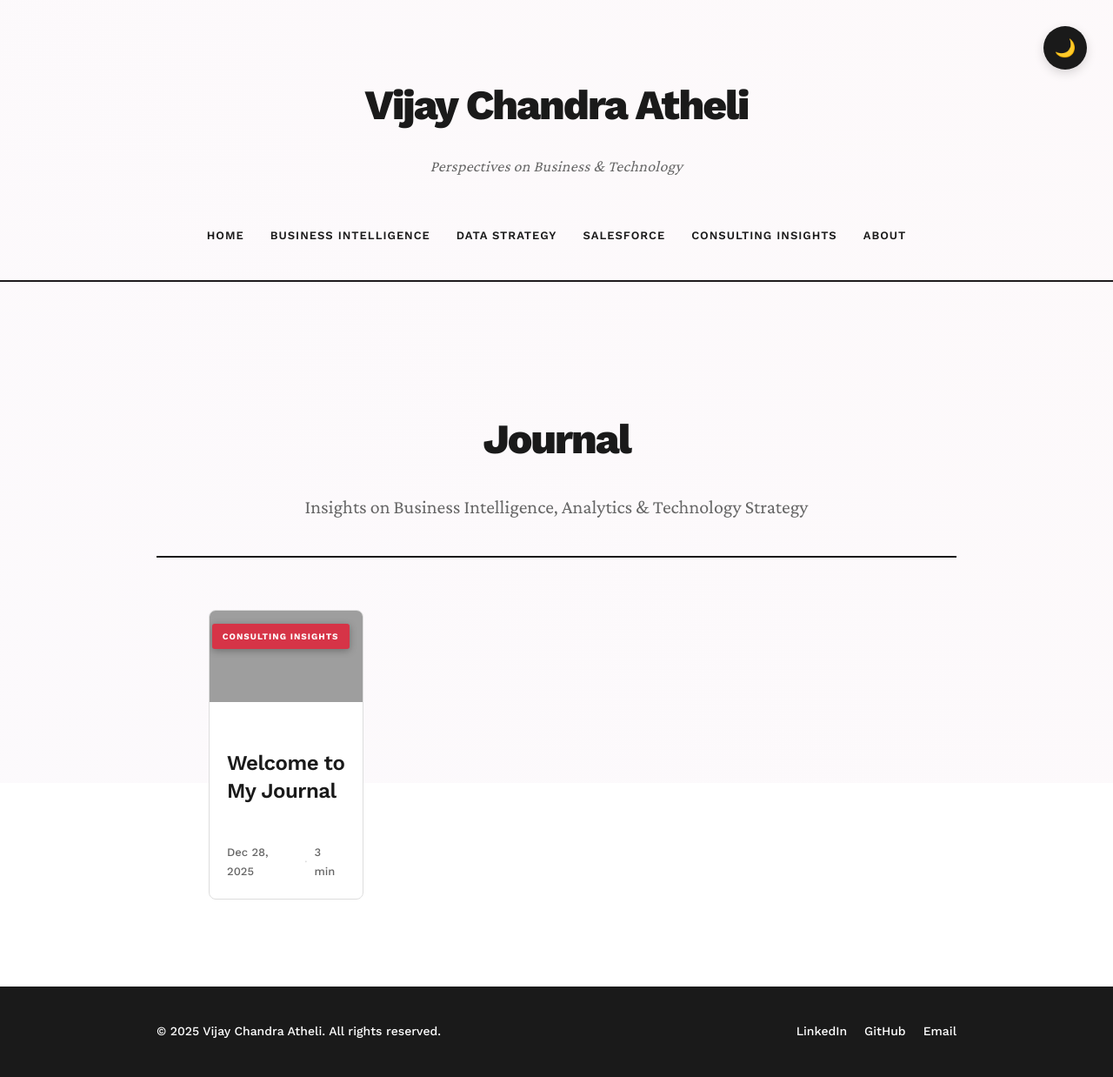
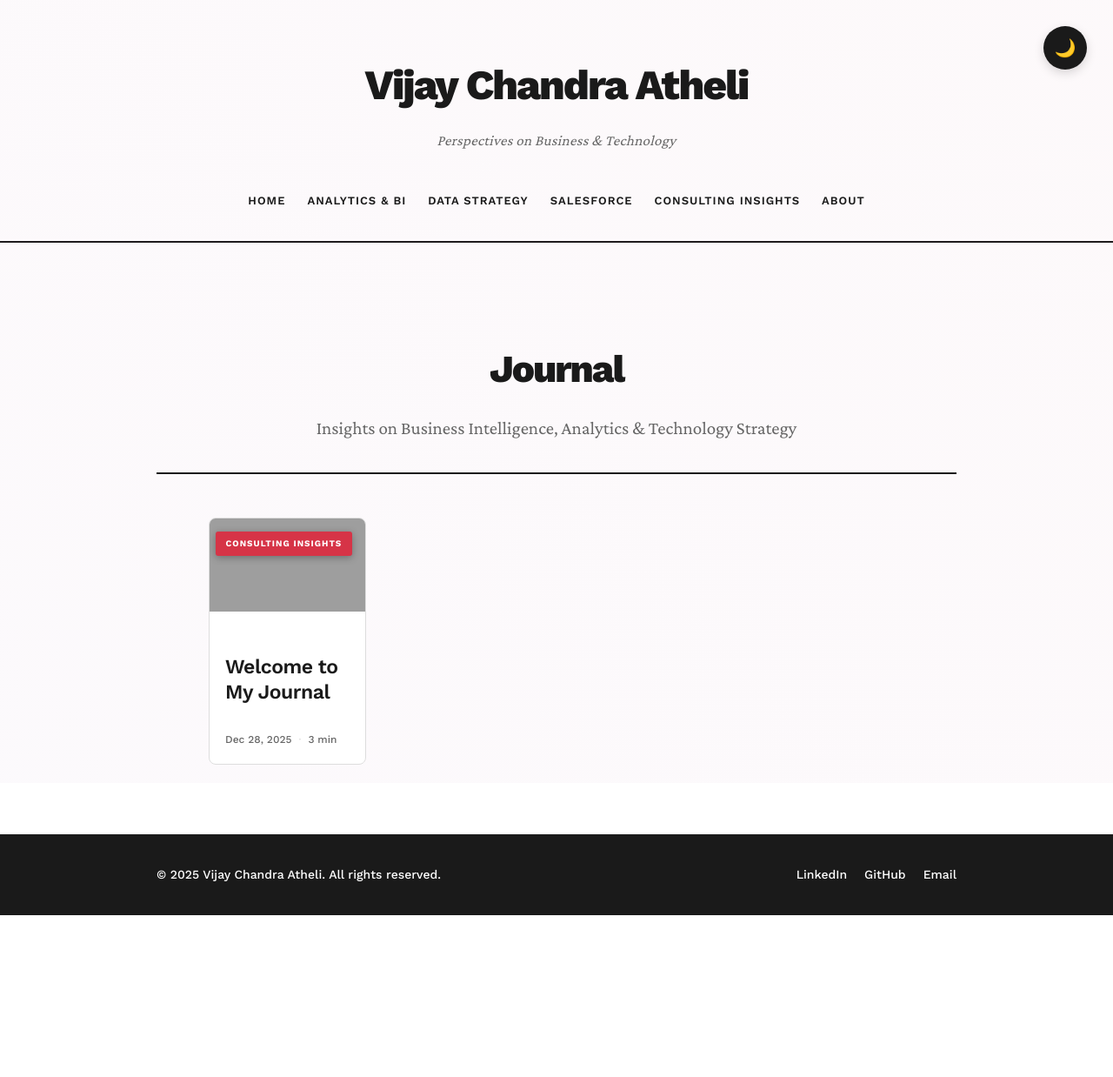
Before and after one commit to VijayChandraAtheli/vijaychandraatheli.com, a Jekyll site: the page built from pages/journal.md, in a window 1280 px wide. Shown: the whole page at 87% size. Built offline with Jekyll 4.4.1, drawn with Linux system fonts in a browser that asks for light colours; after the commit the page ends 1052 px from its top, so only the background shows below that; grey boxes are pictures that could not be loaded.

Commit message:
updated_main_css_tight

```diff
--- a/_config.yml
+++ b/_config.yml
@@ -1,14 +1,14 @@
 # Site Settings
 title: Vijay Chandra Atheli
 tagline: Perspectives on Business & Technology
-description: Professional insights on Business Intelligence, Analytics, Data Strategy, Salesforce, and Consulting
+description: Professional insights on Analytics, Business Intelligence, Data Strategy, Salesforce, and Consulting
 url: https://vijaychandraatheli.com
 baseurl: ""
 
 # Author Information
 author:
   name: Vijay Chandra Atheli
-  email: vijaychandraatheli@gmail.com
+  email: athelivijay17@gmail.com
   linkedin: vijay-chandra-atheli
   github: VijayChandraAtheli
 
@@ -32,7 +32,7 @@ collections:
 
 # Categories (for navigation and organization)
 category_names:
-  business-intelligence: "Business Intelligence"
+  analytics-bi: "Analytics & BI"
   data-strategy: "Data Strategy"
   salesforce: "Salesforce"
   consulting-insights: "Consulting Insights"
@@ -46,15 +46,13 @@ grid_columns: 4
 # Format: "YYYY-MM-DD-article-slug"
 featured_posts:
   - "2025-12-28-welcome-to-my-journal"
-  - "2025-12-29-real-time-business-intelligence"
-  - "2025-12-30-data-strategy-essentials"
 
-# Navigation
+# Navigation (Reordered for narrative flow)
 navigation:
   - title: "Home"
     url: "/"
-  - title: "Business Intelligence"
-    url: "/business-intelligence/"
+  - title: "Analytics & BI"
+    url: "/analytics-bi/"
   - title: "Data Strategy"
     url: "/data-strategy/"
   - title: "Salesforce"
--- a/assets/css/main.css
+++ b/assets/css/main.css
@@ -4,7 +4,6 @@
 
 /* ==========================================================================
    CSS VARIABLES - Easy Customization
-   Change these to update colors throughout the site
    ========================================================================== */
 
 :root {
@@ -39,7 +38,7 @@ body {
     font-family: 'Crimson Pro', Georgia, serif;
     background: var(--light);
     color: var(--dark);
-    line-height: 1.7;
+    line-height: 1.6;
     font-size: 20px;
     transition: background 0.3s ease, color 0.3s ease;
 }
@@ -134,8 +133,8 @@ body.dark-mode .theme-toggle {
 
 header {
     max-width: 100%;
-    padding: 80px 40px 40px 40px;
-    margin: 0 0 60px 0;
+    padding: 60px 40px 35px 40px;
+    margin: 0 0 50px 0;
     text-align: center;
     border-bottom: 2px solid var(--dark);
     animation: fadeInDown 0.8s ease;
@@ -160,7 +159,7 @@ body.dark-mode header {
     font-family: 'Work Sans', sans-serif;
     font-size: 48px;
     font-weight: 800;
-    margin-bottom: 15px;
+    margin-bottom: 12px;
     letter-spacing: -2px;
 }
 
@@ -171,19 +170,19 @@ body.dark-mode header {
 
 .site-tagline {
     font-family: 'Crimson Pro', serif;
-    font-size: 18px;
+    font-size: 17px;
     color: var(--gray);
-    margin-bottom: 30px;
+    margin-bottom: 25px;
     font-style: italic;
     letter-spacing: 0.3px;
-    line-height: 1.6;
+    line-height: 1.5;
 }
 
 nav {
     display: flex;
-    gap: 30px;
+    gap: 25px;
     justify-content: center;
-    padding-top: 25px;
+    padding-top: 22px;
     flex-wrap: wrap;
 }
 
@@ -225,8 +224,8 @@ nav a:hover::after {
 footer {
     background: var(--dark);
     color: var(--light);
-    padding: 40px 0;
-    margin-top: 100px;
+    padding: 35px 0;
+    margin-top: 80px;
 }
 
 body.dark-mode footer {
@@ -270,7 +269,7 @@ body.dark-mode footer {
    ========================================================================== */
 
 .home-intro {
-    margin-bottom: 80px;
+    margin-bottom: 70px;
     animation: fadeIn 1s ease;
 }
 
@@ -279,10 +278,35 @@ body.dark-mode footer {
     to { opacity: 1; }
 }
 
+.home-intro h2 {
+    font-family: 'Work Sans', sans-serif;
+    font-size: 34px;
+    font-weight: 700;
+    margin-bottom: 20px;
+    letter-spacing: -1px;
+    text-align: center;
+    line-height: 1.3;
+}
+
+.home-intro h3 {
+    font-family: 'Crimson Pro', serif;
+    font-size: 22px;
+    font-weight: 400;
+    font-style: italic;
+    color: var(--gray);
+    margin-bottom: 40px;
+    text-align: center;
+    line-height: 1.4;
+}
+
 .home-intro p {
-    font-size: 20px;
-    line-height: 1.8;
-    margin-bottom: 1.2em;
+    font-size: 19px;
+    line-height: 1.55;
+    margin-bottom: 0.85em;
+}
+
+.home-intro p:last-of-type {
+    margin-bottom: 0;
 }
 
 /* ==========================================================================
@@ -291,9 +315,9 @@ body.dark-mode footer {
 
 .section-title {
     font-family: 'Work Sans', sans-serif;
-    font-size: 32px;
+    font-size: 30px;
     font-weight: 700;
-    margin-bottom: 40px;
+    margin-bottom: 35px;
     letter-spacing: -1px;
     text-align: center;
 }
@@ -303,14 +327,14 @@ body.dark-mode footer {
    ========================================================================== */
 
 .featured-section {
-    margin-bottom: 80px;
+    margin-bottom: 70px;
 }
 
 .featured-grid {
     display: grid;
     grid-template-columns: repeat(3, 1fr);
-    gap: 30px;
-    margin-bottom: 60px;
+    gap: 25px;
+    margin-bottom: 50px;
 }
 
 /* ==========================================================================
@@ -318,13 +342,13 @@ body.dark-mode footer {
    ========================================================================== */
 
 .articles-section {
-    margin-bottom: 80px;
+    margin-bottom: 70px;
 }
 
 .articles-grid {
     display: grid;
     grid-template-columns: repeat(4, 1fr);
-    gap: 30px;
+    gap: 25px;
 }
 
 /* ==========================================================================
@@ -364,7 +388,7 @@ body.dark-mode .article-card:hover {
 .card-image-wrapper {
     position: relative;
     width: 100%;
-    padding-top: 60%; /* 5:3 aspect ratio */
+    padding-top: 60%;
     overflow: hidden;
     background: var(--border);
 }
@@ -413,24 +437,24 @@ body.dark-mode .article-card:hover {
 
 /* Card Content */
 .card-content {
-    padding: 20px;
+    padding: 18px;
 }
 
 .card-title {
     font-family: 'Work Sans', sans-serif;
-    font-size: 20px;
+    font-size: 19px;
     font-weight: 700;
-    line-height: 1.3;
-    margin-bottom: 12px;
+    line-height: 1.25;
+    margin-bottom: 10px;
     letter-spacing: -0.5px;
 }
 
 /* Excerpt (Hidden by default, shows on hover) */
 .card-excerpt {
-    font-size: 16px;
-    line-height: 1.6;
+    font-size: 15px;
+    line-height: 1.5;
     color: var(--gray);
-    margin-bottom: 12px;
+    margin-bottom: 10px;
     opacity: 0;
     max-height: 0;
     overflow: hidden;
@@ -444,7 +468,7 @@ body.dark-mode .article-card:hover {
 
 .card-meta {
     font-family: 'Work Sans', sans-serif;
-    font-size: 13px;
+    font-size: 12px;
     color: var(--gray);
     display: flex;
     align-items: center;
@@ -461,7 +485,7 @@ body.dark-mode .article-card:hover {
 
 .view-all {
     text-align: center;
-    margin-top: 60px;
+    margin-top: 50px;
 }
 
 .btn-primary {
@@ -469,7 +493,7 @@ body.dark-mode .article-card:hover {
     font-family: 'Work Sans', sans-serif;
     background: var(--accent);
     color: white;
-    padding: 15px 35px;
+    padding: 14px 32px;
     text-decoration: none;
     font-size: 14px;
     font-weight: 600;
@@ -495,7 +519,7 @@ body.dark-mode .article-card:hover {
 }
 
 .article-header {
-    margin-bottom: 50px;
+    margin-bottom: 45px;
 }
 
 .category-badge {
@@ -508,7 +532,7 @@ body.dark-mode .article-card:hover {
     font-weight: 700;
     letter-spacing: 1.5px;
     text-transform: uppercase;
-    margin-bottom: 30px;
+    margin-bottom: 25px;
     border-radius: 3px;
     box-shadow: 0 2px 8px rgba(214, 52, 71, 0.3);
 }
@@ -519,7 +543,7 @@ body.dark-mode .article-card:hover {
     font-weight: 800;
     line-height: 1.1;
     letter-spacing: -2px;
-    margin-bottom: 25px;
+    margin-bottom: 22px;
     animation: slideIn 0.8s ease;
 }
 
@@ -535,10 +559,10 @@ body.dark-mode .article-card:hover {
 }
 
 .article-subtitle {
-    font-size: 24px;
+    font-size: 23px;
     color: var(--gray);
-    line-height: 1.5;
-    margin-bottom: 35px;
+    line-height: 1.45;
+    margin-bottom: 32px;
     font-weight: 400;
 }
 
@@ -546,7 +570,7 @@ body.dark-mode .article-card:hover {
     display: flex;
     align-items: center;
     gap: 15px;
-    padding: 25px 0;
+    padding: 22px 0;
     border-top: 2px solid var(--dark);
     border-bottom: 2px solid var(--dark);
     font-family: 'Work Sans', sans-serif;
@@ -600,11 +624,12 @@ body.dark-mode .article-meta {
    ========================================================================== */
 
 .article-content {
-    margin: 50px 0 80px 0;
+    margin: 45px 0 70px 0;
 }
 
 .article-content p {
-    margin-bottom: 1.6em;
+    margin-bottom: 1.1em;
+    line-height: 1.65;
     transition: transform 0.2s ease;
 }
 
@@ -614,26 +639,26 @@ body.dark-mode .article-meta {
 
 .article-content h2 {
     font-family: 'Work Sans', sans-serif;
-    font-size: 36px;
+    font-size: 34px;
     font-weight: 700;
     letter-spacing: -1px;
-    margin: 55px 0 25px 0;
+    margin: 50px 0 22px 0;
     line-height: 1.2;
 }
 
 .article-content h3 {
     font-family: 'Work Sans', sans-serif;
-    font-size: 28px;
+    font-size: 26px;
     font-weight: 600;
     letter-spacing: -0.5px;
-    margin: 45px 0 20px 0;
+    margin: 40px 0 18px 0;
 }
 
 .article-content h4 {
     font-family: 'Work Sans', sans-serif;
-    font-size: 22px;
+    font-size: 21px;
     font-weight: 600;
-    margin: 35px 0 15px 0;
+    margin: 32px 0 14px 0;
 }
 
 .article-content a {
@@ -648,19 +673,20 @@ body.dark-mode .article-meta {
 
 .article-content ul,
 .article-content ol {
-    margin: 1.5em 0 1.5em 2em;
+    margin: 1.3em 0 1.3em 2em;
 }
 
 .article-content li {
-    margin-bottom: 0.5em;
+    margin-bottom: 0.4em;
+    line-height: 1.6;
 }
 
 .article-content blockquote {
-    font-size: 24px;
-    line-height: 1.6;
+    font-size: 23px;
+    line-height: 1.55;
     font-style: italic;
-    margin: 40px 0;
-    padding: 30px 0 30px 30px;
+    margin: 35px 0;
+    padding: 28px 0 28px 28px;
     border-left: 4px solid var(--accent);
     color: var(--gray);
 }
@@ -668,7 +694,7 @@ body.dark-mode .article-meta {
 .article-content img {
     max-width: 100%;
     height: auto;
-    margin: 30px 0;
+    margin: 28px 0;
     border-radius: 8px;
 }
 
@@ -690,7 +716,7 @@ body.dark-mode .article-content code {
     padding: 20px;
     border-radius: 8px;
     overflow-x: auto;
-    margin: 30px 0;
+    margin: 28px 0;
 }
 
 body.dark-mode .article-content pre {
@@ -708,8 +734,8 @@ body.dark-mode .article-content pre {
    ========================================================================== */
 
 .article-footer {
-    margin-top: 60px;
-    padding-top: 40px;
+    margin-top: 55px;
+    padding-top: 35px;
     border-top: 2px solid var(--dark);
 }
 
@@ -724,14 +750,14 @@ body.dark-mode .article-footer {
     letter-spacing: 1px;
     text-transform: uppercase;
     color: var(--gray);
-    margin-bottom: 20px;
+    margin-bottom: 18px;
 }
 
 .tags {
     display: flex;
     flex-wrap: wrap;
     gap: 10px;
-    margin-bottom: 40px;
+    margin-bottom: 35px;
 }
 
 .tag {
@@ -739,7 +765,7 @@ body.dark-mode .article-footer {
     background: transparent;
     border: 2px solid var(--border);
     color: var(--dark);
-    padding: 10px 18px;
+    padding: 9px 16px;
     border-radius: 25px;
     font-size: 13px;
     font-weight: 500;
@@ -783,21 +809,21 @@ body.dark-mode .article-footer {
 
 .page-header {
     text-align: center;
-    margin-bottom: 60px;
+    margin-bottom: 50px;
 }
 
 .page-title {
     font-family: 'Work Sans', sans-serif;
-    font-size: 48px;
+    font-size: 44px;
     font-weight: 800;
     letter-spacing: -2px;
-    margin-bottom: 20px;
+    margin-bottom: 18px;
 }
 
 .page-subtitle {
-    font-size: 22px;
+    font-size: 21px;
     color: var(--gray);
-    line-height: 1.5;
+    line-height: 1.45;
 }
 
 .page-content {
@@ -806,30 +832,32 @@ body.dark-mode .article-footer {
 }
 
 .page-content p {
-    margin-bottom: 1.5em;
+    margin-bottom: 0.95em;
+    line-height: 1.6;
 }
 
 .page-content h2 {
     font-family: 'Work Sans', sans-serif;
-    font-size: 32px;
+    font-size: 30px;
     font-weight: 700;
-    margin: 50px 0 25px 0;
+    margin: 42px 0 20px 0;
     letter-spacing: -1px;
 }
 
 .page-content h3 {
     font-family: 'Work Sans', sans-serif;
-    font-size: 24px;
+    font-size: 23px;
     font-weight: 600;
-    margin: 35px 0 20px 0;
+    margin: 32px 0 16px 0;
 }
 
 .page-content ul {
-    margin: 1.5em 0 1.5em 2em;
+    margin: 1.2em 0 1.2em 2em;
 }
 
 .page-content li {
-    margin-bottom: 0.8em;
+    margin-bottom: 0.45em;
+    line-height: 1.6;
 }
 
 /* ==========================================================================
@@ -849,11 +877,11 @@ body.dark-mode .article-footer {
     }
 
     header {
-        padding: 60px 30px 30px 30px;
+        padding: 50px 30px 28px 30px;
     }
 
     .site-title {
-        font-size: 40px;
+        font-size: 38px;
         letter-spacing: -1.5px;
     }
 
@@ -864,27 +892,31 @@ body.dark-mode .article-footer {
     .articles-grid,
     .featured-grid {
         grid-template-columns: repeat(2, 1fr);
-        gap: 25px;
+        gap: 22px;
     }
 
     .article-title {
-        font-size: 42px;
+        font-size: 40px;
         letter-spacing: -1.5px;
     }
 }
 
 /* Mobile */
 @media (max-width: 768px) {
+    body {
+        font-size: 18px;
+    }
+
     .container {
         padding: 0 20px;
     }
 
     header {
-        padding: 50px 20px 25px 20px;
+        padding: 45px 20px 22px 20px;
     }
 
     .site-title {
-        font-size: 32px;
+        font-size: 30px;
         letter-spacing: -1px;
     }
 
@@ -893,11 +925,11 @@ body.dark-mode .article-footer {
     }
 
     nav {
-        gap: 15px;
+        gap: 14px;
     }
 
     nav a {
-        font-size: 12px;
+        font-size: 11px;
     }
 
     .theme-toggle {
@@ -911,24 +943,24 @@ body.dark-mode .article-footer {
     .articles-grid,
     .featured-grid {
         grid-template-columns: 1fr;
-        gap: 20px;
+        gap: 18px;
     }
 
     .article-title {
-        font-size: 36px;
+        font-size: 34px;
         letter-spacing: -1px;
     }
 
     .article-subtitle {
-        font-size: 20px;
+        font-size: 19px;
     }
 
     .article-content h2 {
-        font-size: 28px;
+        font-size: 26px;
     }
 
     .article-content h3 {
-        font-size: 24px;
+        font-size: 22px;
     }
 
     .footer-content {
@@ -937,25 +969,37 @@ body.dark-mode .article-footer {
     }
 
     .section-title {
+        font-size: 26px;
+    }
+
+    .home-intro h2 {
         font-size: 28px;
+    }
+
+    .home-intro h3 {
+        font-size: 19px;
+    }
+
+    .home-intro p {
+        font-size: 17px;
     }
 }
 
 /* Very small mobile */
 @media (max-width: 480px) {
     body {
-        font-size: 18px;
+        font-size: 17px;
     }
 
     .site-title {
-        font-size: 28px;
+        font-size: 26px;
     }
 
     .article-title {
-        font-size: 32px;
+        font-size: 30px;
     }
 
     .card-title {
-        font-size: 18px;
+        font-size: 17px;
     }
 }
```
Also changed, not shown: index.md (+6 -4 lines).
